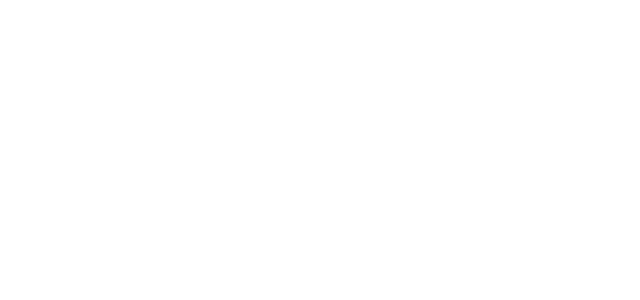
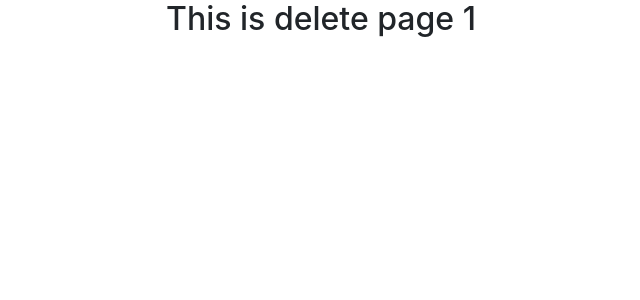
Before and after one commit to bellicose77/react-todo, a React (Create React App) app: page /delete/1 in a window 1280 px wide. Before the commit this address had no page. Shown: the top 300 px of the page, without its empty margins (319-959 px from the left). Built offline with nearby package versions, Linux system fonts and the light colour scheme.

Commit message:
delete dynamic

```diff
--- a/src/App.js
+++ b/src/App.js
@@ -12,7 +12,7 @@
      <BrowserRouter>
      <Routes>
       <Route path='/' element={<Home></Home>}/>
-      <Route path='delete' element={<Delete></Delete>}/>
+      <Route path='delete/:id' element={<Delete></Delete>}/>
      </Routes>
      </BrowserRouter>
      </UserProvider>
--- a/src/Component/Delete/Delete.js
+++ b/src/Component/Delete/Delete.js
@@ -1,9 +1,11 @@
 import React from 'react';
+import { useParams } from 'react-router-dom';
 
 const Delete = () => {
+    const{id}=useParams()
     return (
         <div>
-            <h2>This is delete page</h2>
+            <h2>This is delete page  {id}</h2>
         </div>
     );
 };
--- a/src/Component/Home/Home.js
+++ b/src/Component/Home/Home.js
@@ -34,7 +34,7 @@
             <td>
                 <Button variant='success'>Read</Button>
                 <Button variant='info'>Edit</Button>
-                <Link to='delete'>
+                <Link to={`delete/${user.id}`}>
                 <Button variant='danger'>Delete</Button>
                 </Link>
 
```
